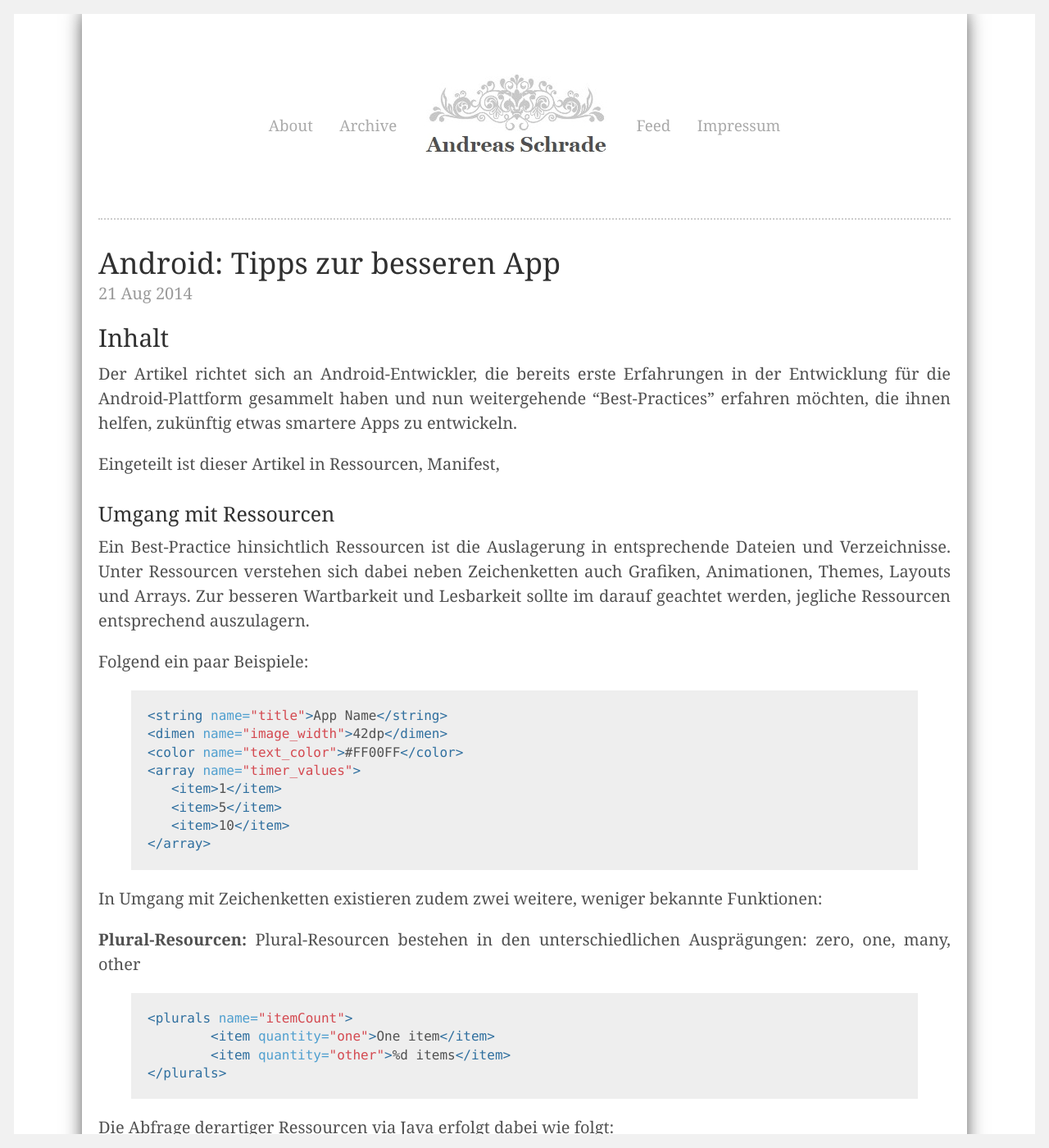
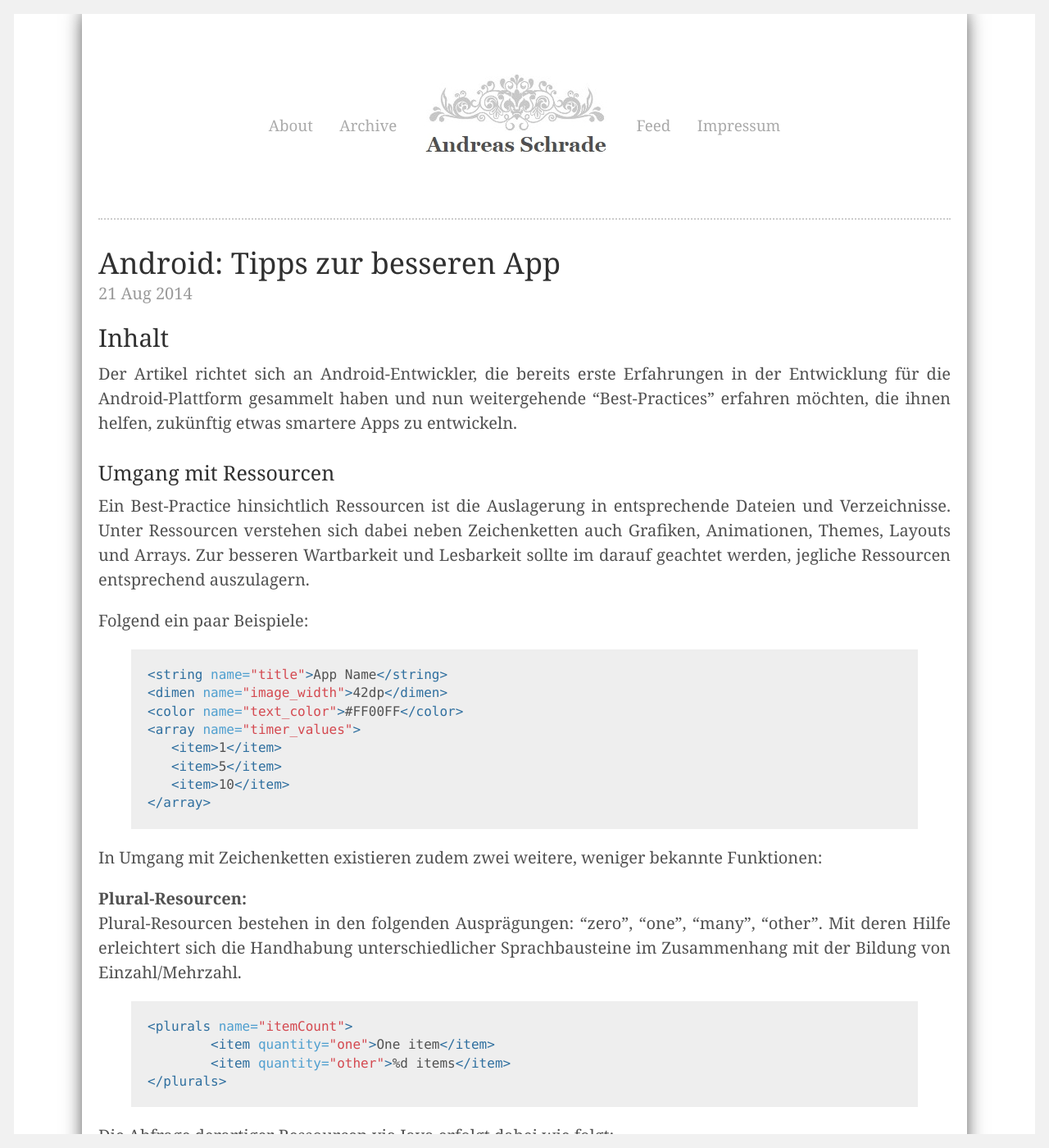
Before and after one commit to andreasschrade/andreasschrade.github.com, a Jekyll site: the page built from _posts/2014-08-21-android-design-tipps.md, in a window 1280 px wide and 1400 px high. Shown: the whole window at 82% size. Built offline with Jekyll 4.4.1, drawn with Linux system fonts in a browser that asks for light colours; Markdown is read by kramdown in place of the engine named in the settings; some of the changed text lies outside the part shown.

Commit message:
fixed some typos

```diff
--- a/_posts/2014-08-21-android-design-tipps.md
+++ b/_posts/2014-08-21-android-design-tipps.md
@@ -8,8 +8,6 @@
 ## Inhalt
 
 Der Artikel richtet sich an Android-Entwickler, die bereits erste Erfahrungen in der Entwicklung für die Android-Plattform gesammelt haben und nun weitergehende "Best-Practices" erfahren möchten, die ihnen helfen, zukünftig etwas smartere Apps zu entwickeln.
-
-Eingeteilt ist dieser Artikel in Ressourcen, Manifest,
 
 
 ### Umgang mit Ressourcen
@@ -32,8 +30,8 @@
 
 In Umgang mit Zeichenketten existieren zudem zwei weitere, weniger bekannte Funktionen:
 
-<b>Plural-Resourcen:</b>
-Plural-Resourcen bestehen in den unterschiedlichen Ausprägungen: zero, one, many, other
+<b>Plural-Resourcen:</b><br>
+Plural-Resourcen bestehen in den folgenden Ausprägungen: "zero", "one", "many", "other". Mit deren Hilfe erleichtert sich die Handhabung unterschiedlicher Sprachbausteine im Zusammenhang mit der Bildung von Einzahl/Mehrzahl.
 
 {% highlight xml %}
 <plurals name="itemCount">
@@ -50,7 +48,7 @@
 
 Es wird zweimal der Wert "itemCount" übergeben, da dies einmal zur Evaluierung der jeweiligen Ausprägung verwendet wird und einmal der Plathalter in der "other"-Ausprägung gespeist wird.
 
-<b>Platzhalter-Formatierung:</b>
+<b>Platzhalter-Formatierung:</b> <br>
 String-Ressourcen können zudem reguläre Platzhalter beinhalten, sowie HTML-Tags zur Design-Formattierung. Bei beidem in Kombination müssen letztere maskiert werden:
 
 {% highlight xml %}
@@ -61,19 +59,20 @@
 
 Im Manifest erfolgt die Registrierung aller Komponenten der App.
 Dabei empfiehlt es sich vor allem für Activities:
+
 - die label-Angabe als String-Resource auszulagern
 - auf einen individuellen Activity-bezogenen Theme zu verweisen
 - zu prüfen, ob die launchMode-Angabe ideal ist
 - zu prüfen, ob parentActivityName gepflegt werden sollte
 
-<b>Individueller Theme</b>
+<b>Individueller Theme</b><br>
 Die Angabe eines Themes mittels "android:theme" ermöglicht eine Referenz auf eine Style-Resource zu hinterlegen.
 Erfolgt keine Activity-bezogene Angabe, wird der gesetzte Application-Theme verwendt. Ist auch dieser nicht gesetzt, wird der System-Theme angewendet.
 
 Es empfiehlt sich, die Activity-Styles durch den Einsatz von Vererbung möglichst klein zu halten, sodass möglichst alle Style-Angaben, die wiederverwendet werden, auf einer Abstraktionsebene liegen.
 Näheres zum Aufbau von Styles findet sich im Bereich "Layout & Styles".
 
-<b>Die launchMode-Angabe</b>
+<b>Die launchMode-Angabe</b><br>
 Das Verständnis über die launchMode-Angabe hilft in manchen Fällen dem Benutzer eine deutlich bessere Activity-Navigation zu bieten.
 Insgesamt existieren vier Ausprägungen: "standard", "singleTop", "singleTask", "singleInstance"
 
@@ -92,15 +91,15 @@
 Mit "singleTask" verhält es sich analog "singleTop", aber mit dem Unterschied, dass unabhängig der Position im Task-Stack, immer nur eine Instanz existiert.
 Prominentestes Beispiel einer derartigen Activity ist die Browser-App. Unabhängig davon, aus welcher App Webseiten aufgerufen werden, so soll immer nur eine Activity/Instanz existieren.
 
-Neben der Deklaration im Manifest lässt sich dieses Verhalten übrigens auch mittels der Intent-Flags FLAG_ACTIVITY_NEW_TASK, FLAG_ACTIVITY_CLEAR_TOP und FLAG_ACTIVITY_SINGLE_TOP steuern.
+Neben der Deklaration im Manifest lässt sich dieses Verhalten übrigens auch mittels der Intent-Flags "FLAG_ACTIVITY_NEW_TASK", "FLAG_ACTIVITY_CLEAR_TOP" und "FLAG_ACTIVITY_SINGLE_TOP" steuern.
 
-<b>Die parentActivityName-Angabe</b>
+<b>Die parentActivityName-Angabe</b> <br>
 Ähnlich wie "launchMode" untersützt auch diese Angabe eine bessere Navigation. Konkret regelt es, welche Activity bei Drücken des Up-Buttons in der Actionbar gestartet werden soll.
 Beispielsweise verwendet die GMAIL-App diesen "Up-Button", um aus einer geöffneten E-Mail-Konversation zurück in die Inbox zu gelangen.
 
 Die Angabe der ParentActivity muss dabei einen voll qualifizierten Klassennamen enthalten.
 
-<b>Hardwarebeschleunigung auf älteren Geräten</b>
+<b>Hardwarebeschleunigung auf älteren Geräten</b><br>
 Wenn nicht mindestens minSdk und targetSdk auf 14 oder höher stehen, empfiehlt es sich, die Hardwarebeschleunigung zum rendern der GUI heranzuziehen:
 {% highlight xml %}
 android:hardwareAccelerated="true"
@@ -110,7 +109,7 @@
 Kaum eine Plattform ist von einer derartigen Gerätevielfalt geprägt wie die Android-Plattform.
 Aufgrund der unterschiedlichen Geräte, mit unterschiedlichen Displaygrößen und Pixeldichten ist es eine Herausforderung, die Kompatiblität der Benutzeroberfläche einer App für alle Geräte zu ermöglichen.
 
-<b>Grundsatz</b>
+<b>Grundsatz</b><br>
 Grundsätzlich gilt bei der Angabe von Dimensionen immer auf die Einheit dp bzw. bei Schriftgrößen auf sp zurückzugreifen.
 Eine kurze Erklärung hierzu:
 <table>
@@ -139,7 +138,7 @@
 Fragmets werden ab API-Version 11 (3.0) unterstützt und besitzen einen eigenen Lifecycle. Die Verwendung eines Fragments ist in mehreren Activities möglich. Eine Einführung zu Fragments zu geben würde den Rahmen dieses Artikels deutlich sprengen.
 Für interessierte empfehle ich den <a href="http://developer.android.com/guide/components/fragments.html">offiziellen Artikel auf developer.android.com</a>.
 
-<b>Wiederverwendung von Styles</b>
+<b>Wiederverwendung von Styles</b><br>
 Grundsätzlich repräsentiert ein "Style" eine beliebige Anzahl design- und erscheinungsrelevanter Attribute, die unter einer Bezeichnung zusammengefasst und verwendet werden können.
 
 Die Style-Definition werden dabei in der styles.xml (/res/values) gesammelt aufgeführt:
@@ -176,7 +175,7 @@
 </style>
 {% endhighlight %}
 
-<b>Nutzung von Style-Verweisen</b>
+<b>Nutzung von Style-Verweisen</b> <br>
 Gerade im Umgang mit dem Style ein App existieren viele magische Konstanten. Beispielsweise die Farbcodes, die zum Corporate Design gehören.
 Diese Angaben gehören sich zweifelsfrei nicht in derartige Style-Deklarationen, sondern sollten stattdessen immer lediglich verwiesen werden:
 
@@ -205,7 +204,7 @@
 
 Die Referenzierung geschieht auf diese Weise deutlich smarter, erleichtert die Lesbarkeit und im Falle einer Änderung, gilt es lediglich einen Wert anzupassen.
 
-<b>Wiederverwendung von Layouts</b>
+<b>Wiederverwendung von Layouts</b> <br>
 Mit Verwendung der Tags &lt;merge&gt; und &lt;include&gt; lässt sich die Wiederverwendbarkeit von Layout-Ressourcen deutlich erhöhen.
 Kurz angeschnitten ermöglichen diese, Layout-"Fragmente" zu erstellen, die als Bestandteil in Layout-Ressourcen eingebunden werden können.
 Somit besteht beispielsweise die Möglichkeit, ein RelativeLayout als ein solches Layout-"Fragment" mit Verwendung von &lt;merge&gt; einmalig zu definieren und bereitzustellen, um anschließend via &lt;include&gt; in beliebig vielen Layout-Resourcen wiederverwendet werden zu können.
```
Also changed, not shown: other parts of _posts/2014-08-21-android-design-tipps.md (+1 -1 lines), _posts/2014-07-18-android-app-dekompilieren.md (+2 -2 lines), _posts/2014-07-22-android-app-testen-mit-junit.md (+10 -10 lines), _posts/2014-08-10-android-volley-tutorial.md (+4 -3 lines), assets/2014-04-23-nine-patch-demo.png (added).
